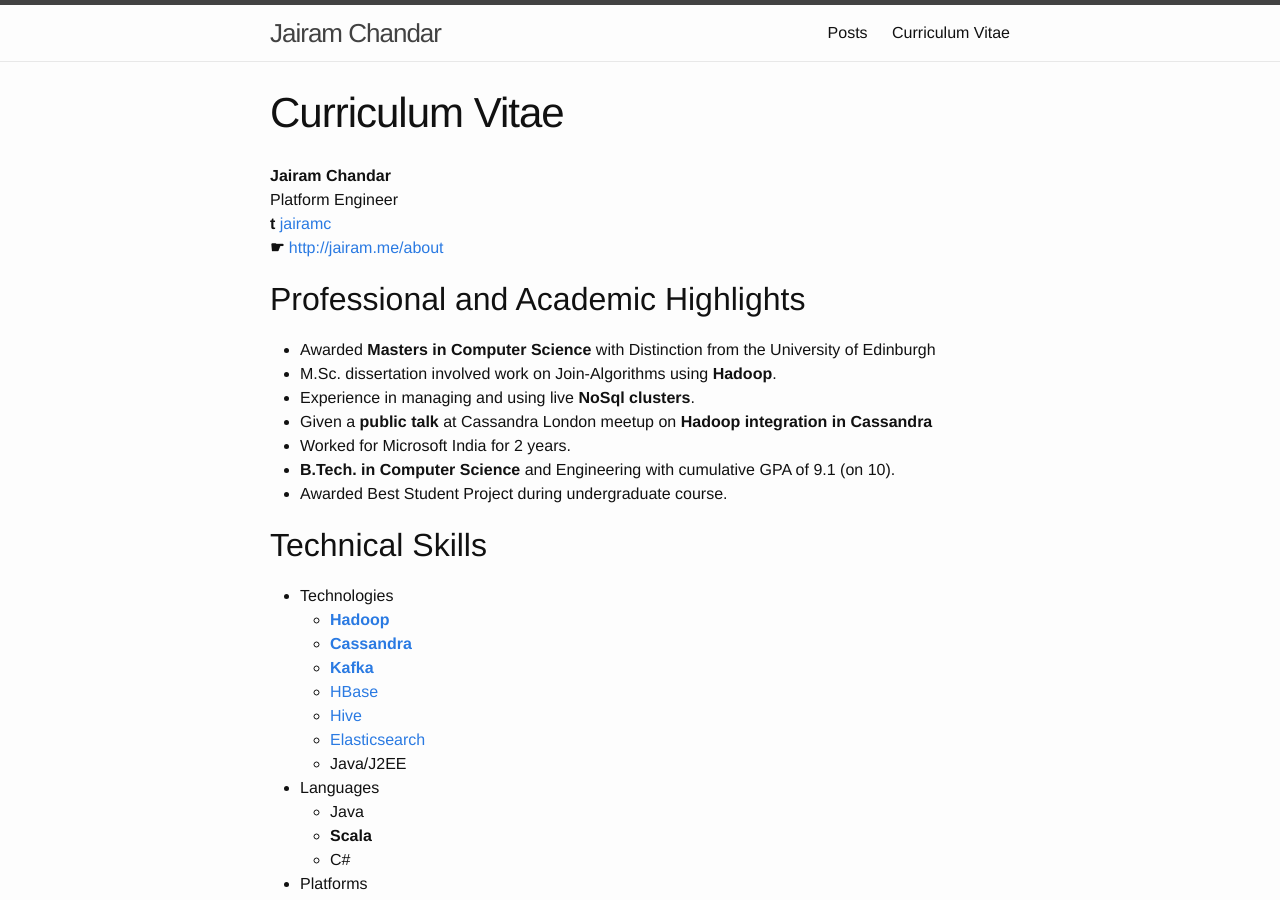
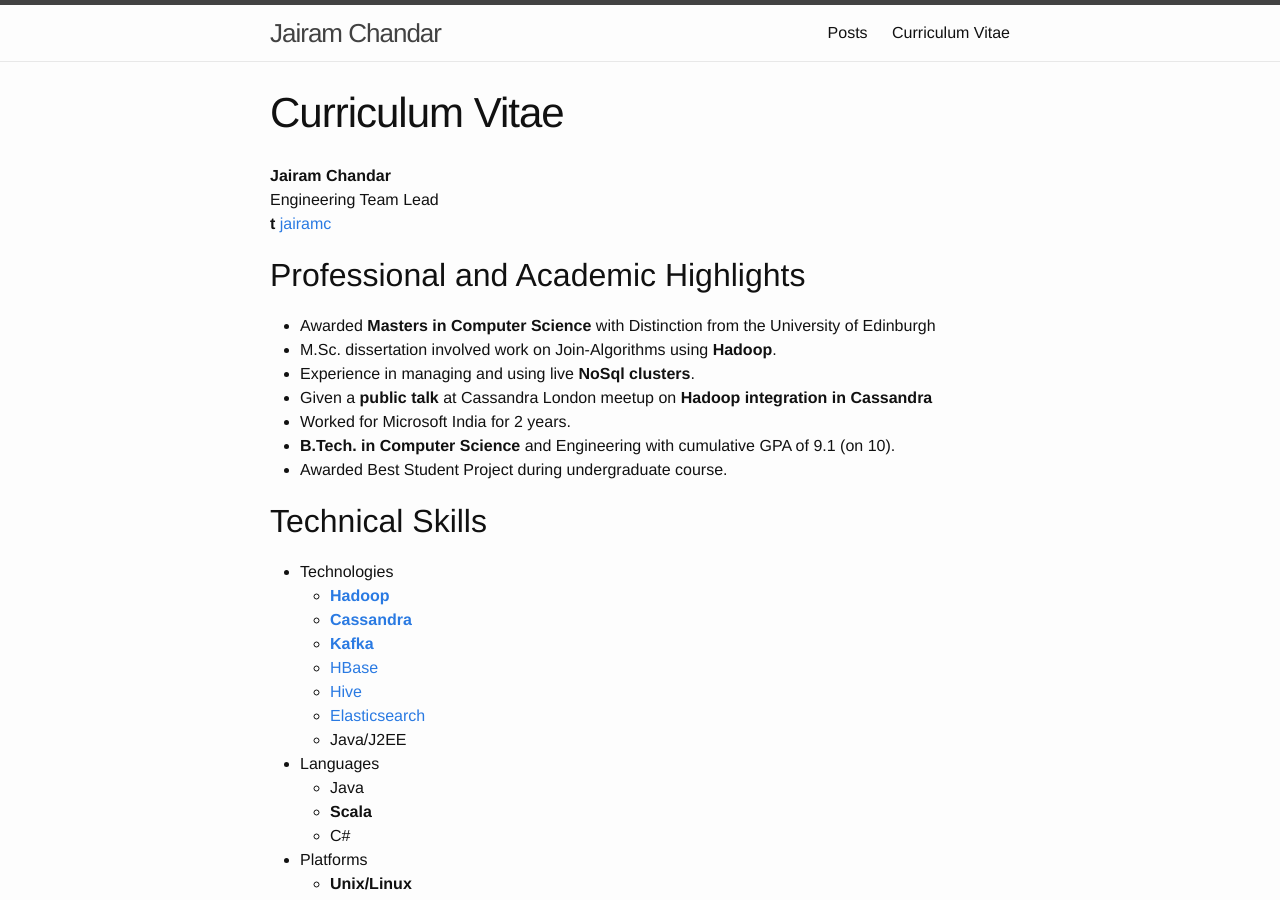
Before and after one commit to jairamc/jairamc.github.io, a Jekyll site: the page built from cv/index.md, in a window 1280 px wide and 900 px high. Built offline with Jekyll 4.4.1, drawn with Linux system fonts in a browser that asks for light colours.

Commit message:
Remove about link in CV

```diff
--- a/cv/index.md
+++ b/cv/index.md
@@ -6,9 +6,8 @@ permalink: /cv/
 ---
 
 **Jairam Chandar**
-Platform Engineer
+Engineering Team Lead
 **t** [jairamc](http://twitter.com/jairamc)
-**☛** [http://jairam.me/about](http://jairam.me/about)
 
 
 
```
